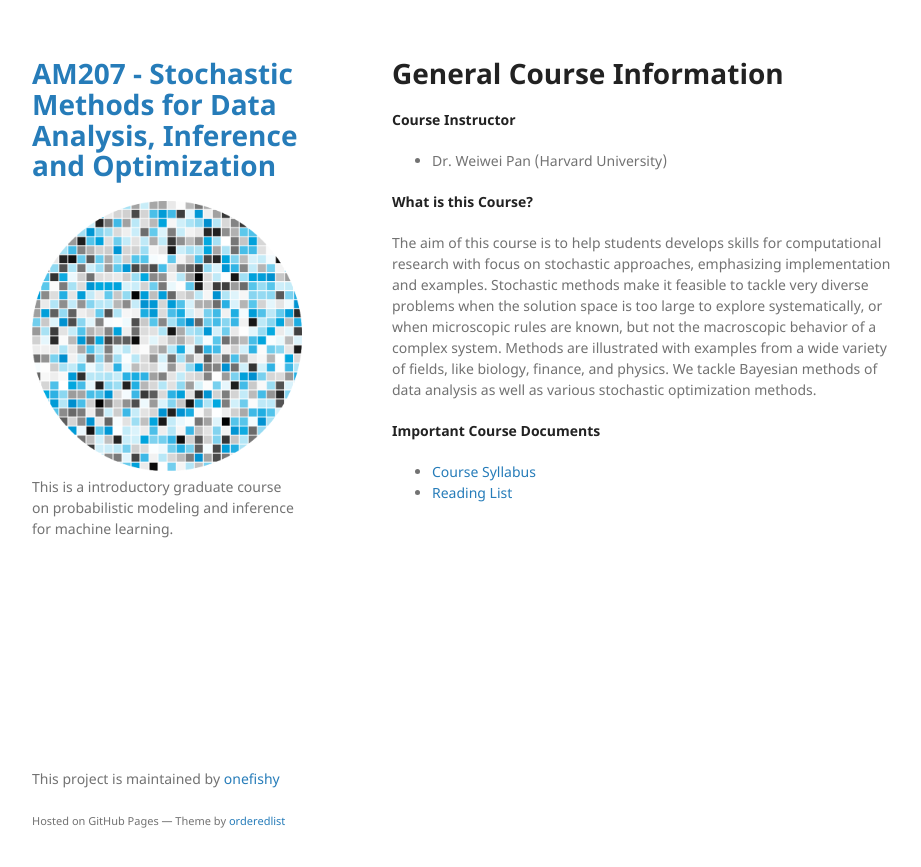
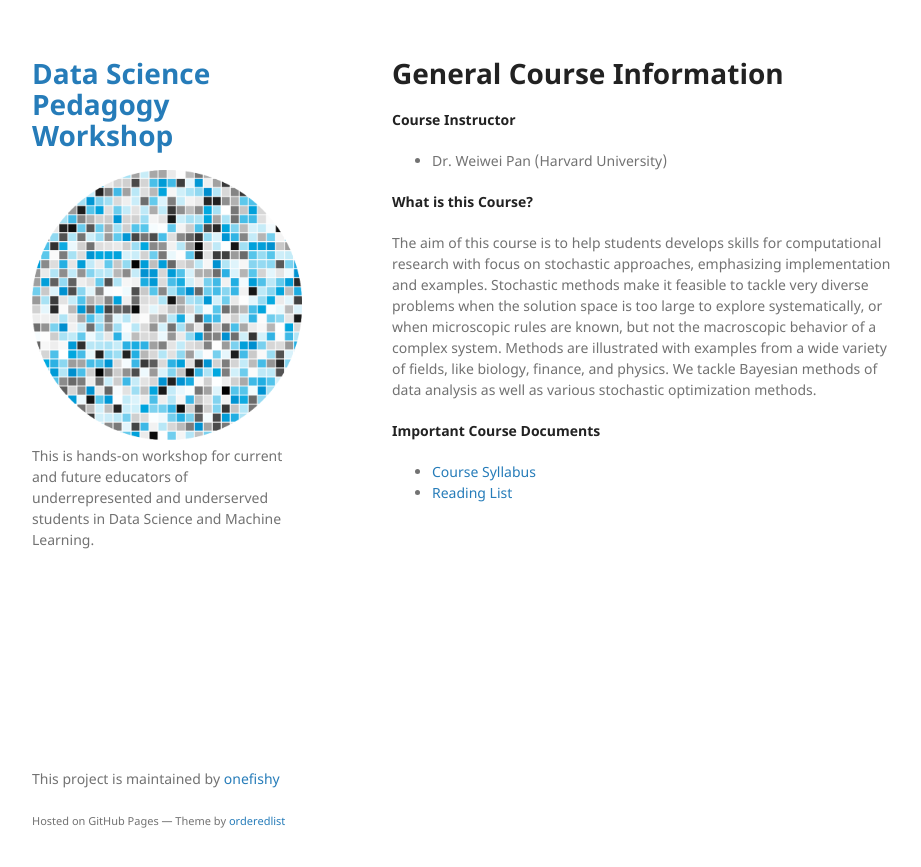
Before and after one commit to onefishy/data-science-workshop, a Jekyll site: the page built from docs/index.md, in a window 1280 px wide. Shown: the top 867 px of the page, without its empty margins (178-1099 px from the left). Built offline with Jekyll 4.4.1, drawn with Linux system fonts in a browser that asks for light colours; our own code applies the rules of GitHub Pages for plain Markdown files.

Commit message:
Update _config.yml

```diff
--- a/docs/_config.yml
+++ b/docs/_config.yml
@@ -1,6 +1,6 @@
-title: AM207 - Stochastic Methods for Data Analysis, Inference and Optimization
+title: Data Science Pedagogy Workshop
 logo: /img/logo.png
-description: This is a introductory graduate course on probabilistic modeling and inference for machine learning.
+description: This is hands-on workshop for current and future educators of underrepresented and underserved students in Data Science and Machine Learning.
 show_downloads: false
 google_analytics:
 theme: jekyll-theme-minimal
```
